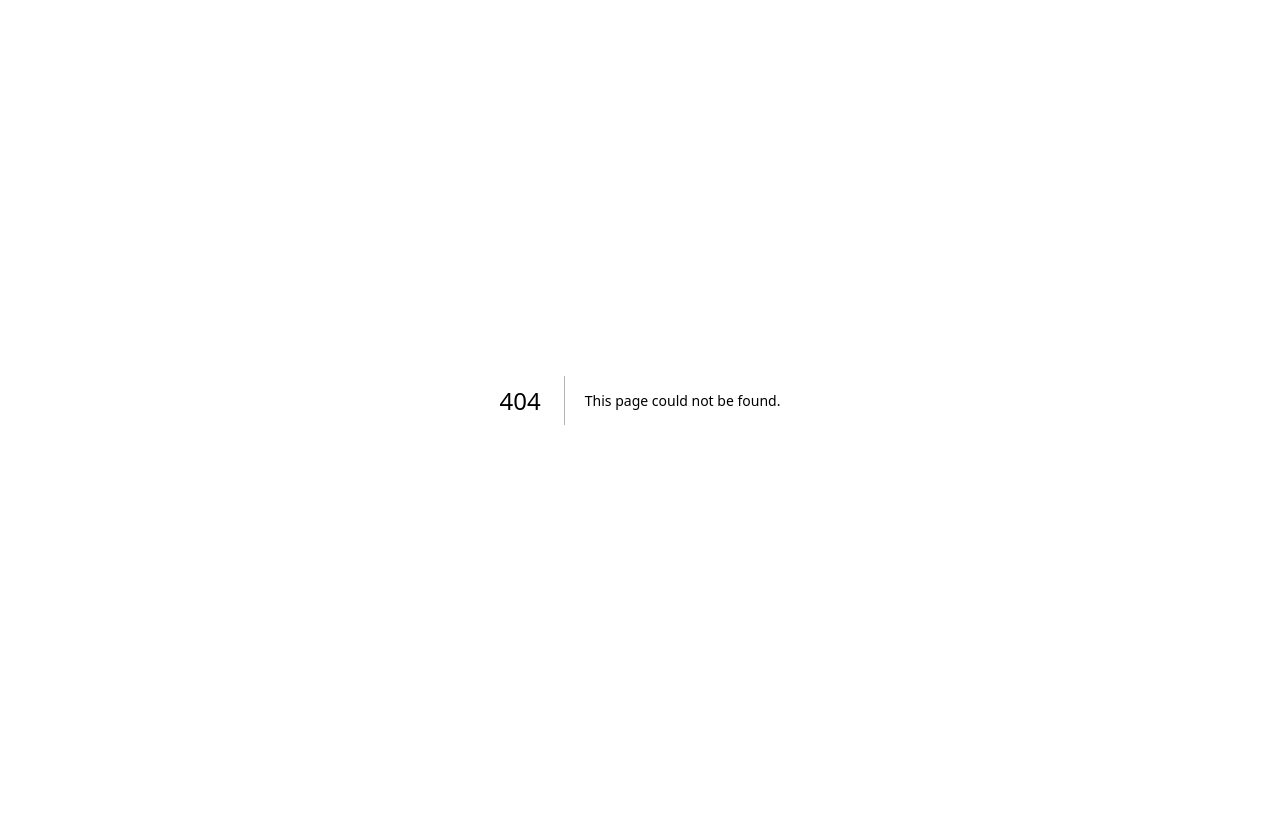
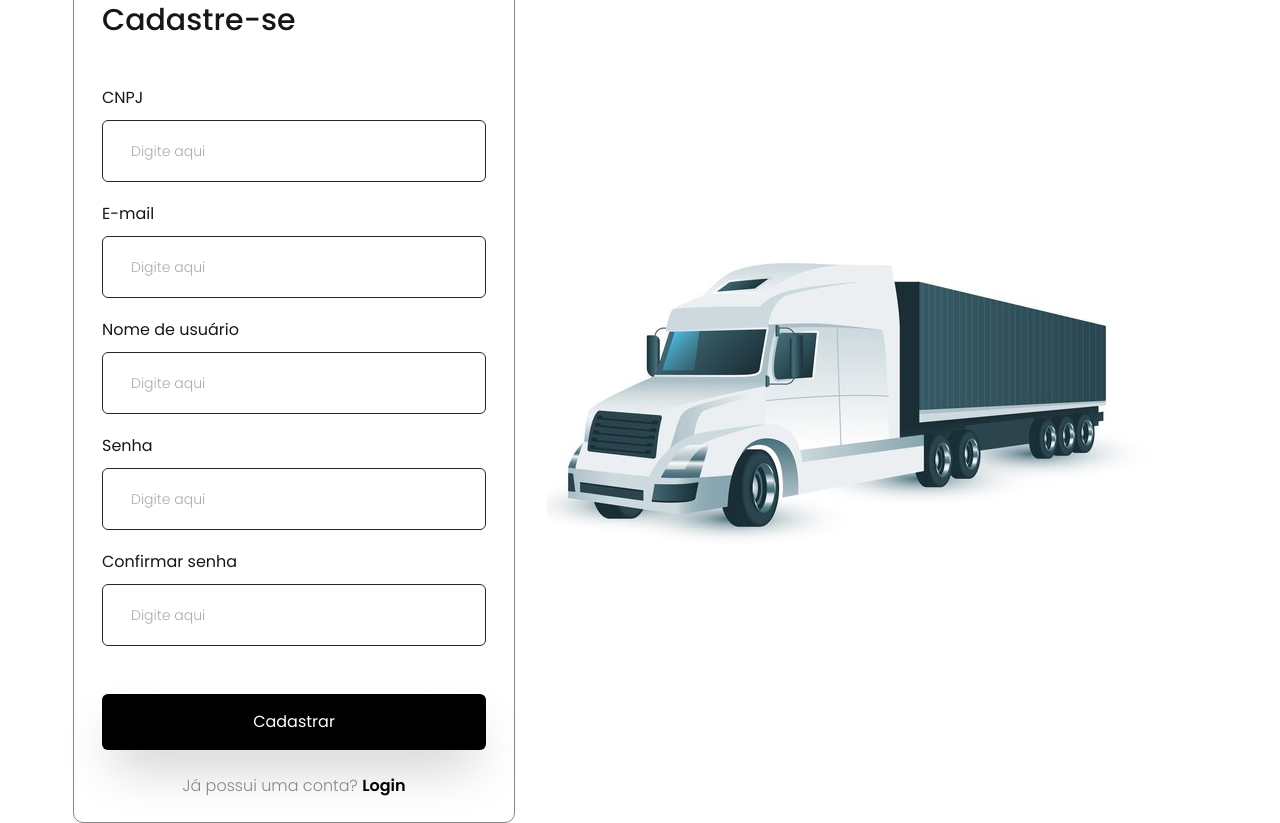
Before and after one commit to rodrigoeduardo/sigfrotas, a Next.js app: page /register in a window 1280 px wide. Before the commit this address had no page. Before the commit the page ends 800 px from the top, so only its background shows below. Built offline with nearby package versions, Linux system fonts and the light colour scheme.

Commit message:
feat: register page

```diff
--- a/src/app/layout.tsx
+++ b/src/app/layout.tsx
@@ -10,7 +10,7 @@ const publicSans = Public_Sans({
 const poppins = Poppins({
   variable: "--font-poppins",
   subsets: ["latin"],
-  weight: ["400", "500", "600", "700"],
+  weight: ["300", "400", "500", "600", "700"],
 });
 
 export const metadata: Metadata = {
--- a/src/app/page.tsx
+++ b/src/app/page.tsx
@@ -29,7 +29,7 @@ export default function Home() {
         <div className="flex flex-col gap-y-3 mt-5">
           <p>Se você não possui um login ativo</p>
 
-          <Link href={"/"} className="text-[#0C21C1] font-semibold">
+          <Link href={"/register"} className="text-[#0C21C1] font-semibold">
             Cadastre-se aqui!
           </Link>
         </div>
@@ -68,7 +68,7 @@ export default function Home() {
 
           <button
             type="submit"
-            className="bg-green-900 py-3.5 rounded-[32px] w-full text-white mt-14 shadow-2xl"
+            className="bg-green-900 py-3.5 rounded-[32px] w-full text-white-100 mt-14 shadow-2xl"
           >
             Login
           </button>
--- /dev/null
+++ b/src/app/register/page.tsx
@@ -0,0 +1,119 @@
+"use client";
+import {
+  registerSchema,
+  RegisterSchema,
+} from "@/resolvers/auth/register.schema";
+import { zodResolver } from "@hookform/resolvers/zod";
+import Image from "next/image";
+import Link from "next/link";
+import { useForm } from "react-hook-form";
+
+export default function Register() {
+  const form = useForm<RegisterSchema>({
+    mode: "onBlur",
+    resolver: zodResolver(registerSchema),
+    defaultValues: {
+      cnpj: "",
+      email: "",
+      username: "",
+      password: "",
+      confirmPassword: "",
+    },
+  });
+
+  const handleSubmit = (data: RegisterSchema) => {
+    console.log(data);
+    return data;
+  };
+
+  return (
+    <div className="flex max-md:flex-col-reverse gap-8 items-center justify-center h-screen px-4">
+      <div className="flex flex-col max-w-[442px] w-full px-7 py-6 border border-gray-600 rounded-[10px]">
+        <h1 className="font-medium text-3xl">Cadastre-se</h1>
+
+        <form
+          className="mt-12 flex flex-col"
+          onSubmit={form.handleSubmit(handleSubmit)}
+        >
+          <label className="text-black">CNPJ</label>
+          <input
+            type="text"
+            placeholder="Digite aqui"
+            className="placeholder:text-gray-200 text-sm font-light w-full border border-black-400 rounded-md px-7 py-5 mt-2.5"
+            {...form.register("cnpj")}
+          />
+          <p className="text-red-500 text-xs mt-2">
+            {form.formState.errors.cnpj?.message}
+          </p>
+
+          <label className="text-black mt-3">E-mail</label>
+          <input
+            type="email"
+            placeholder="Digite aqui"
+            className="placeholder:text-gray-200 text-sm font-light w-full border border-black-400 rounded-md px-7 py-5 mt-2.5"
+            {...form.register("email")}
+          />
+          <p className="text-red-500 text-xs mt-2">
+            {form.formState.errors.email?.message}
+          </p>
+
+          <label className="text-black mt-3">Nome de usuário</label>
+          <input
+            type="text"
+            placeholder="Digite aqui"
+            className="placeholder:text-gray-200 text-sm font-light w-full border border-black-400 rounded-md px-7 py-5 mt-2.5"
+            {...form.register("username")}
+          />
+          <p className="text-red-500 text-xs mt-2">
+            {form.formState.errors.username?.message}
+          </p>
+
+          <label className="text-black mt-3">Senha</label>
+          <input
+            type="password"
+            placeholder="Digite aqui"
+            className="placeholder:text-gray-200 text-sm font-light w-full border border-black-400 rounded-md px-7 py-5 mt-2.5"
+            {...form.register("password")}
+          />
+          <p className="text-red-500 text-xs mt-2">
+            {form.formState.errors.password?.message}
+          </p>
+
+          <label className="text-black mt-3">Confirmar senha</label>
+          <input
+            type="password"
+            placeholder="Digite aqui"
+            className="placeholder:text-gray-200 text-sm font-light w-full border border-black-400 rounded-md px-7 py-5 mt-2.5"
+            {...form.register("confirmPassword")}
+          />
+          <p className="text-red-500 text-xs mt-2">
+            {form.formState.errors.confirmPassword?.message}
+          </p>
+
+          <button
+            type="submit"
+            className="bg-black-100 py-4 rounded-md w-full text-white-100 mt-10 shadow-2xl"
+          >
+            Cadastrar
+          </button>
+        </form>
+
+        <p className="mt-6 font-light text-gray-600 text-center">
+          Já possui uma conta?{" "}
+          <Link href={"/"} className="font-semibold text-black-100">
+            Login
+          </Link>
+        </p>
+      </div>
+
+      <div className="flex flex-col items-center">
+        <Image
+          src="/assets/images/truck-2.png"
+          alt="Sigfrotas"
+          width={660}
+          height={485}
+        />
+      </div>
+    </div>
+  );
+}
--- /dev/null
+++ b/src/resolvers/auth/register.schema.ts
@@ -0,0 +1,20 @@
+import * as z from "zod";
+
+export const registerSchema = z
+  .object({
+    cnpj: z.string().min(14, { message: "Adicione um CNPJ válido." }),
+    email: z.string().email({
+      message: "Adicione um e-mail válido.",
+    }),
+    username: z
+      .string()
+      .min(3, { message: "Adicione um nome de usuário válido." }),
+    password: z.string().min(1, { message: "Adicione uma senha válida." }),
+    confirmPassword: z.string().min(1, { message: "Confirme sua senha." }),
+  })
+  .refine((data) => data.password === data.confirmPassword, {
+    message: "As senhas precisam ser iguais.",
+    path: ["confirmPassword"],
+  });
+
+export type RegisterSchema = z.infer<typeof registerSchema>;
```
